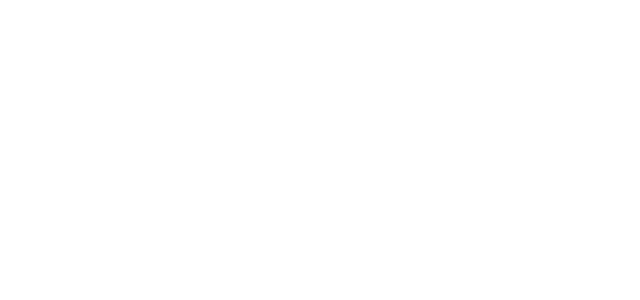
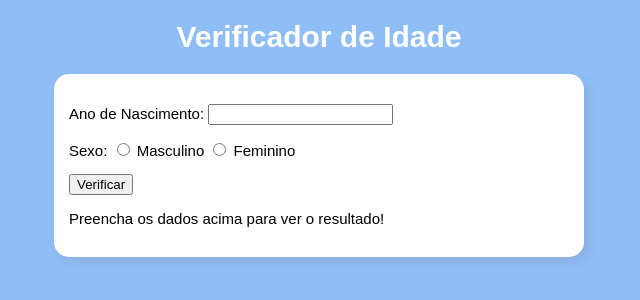
Before and after one commit to oharaju/verificador-idade, a plain HTML site: page index.html in a window 1280 px wide. Shown: the whole page, without its empty margins (321-961 px from the left). Drawn offline with Linux system fonts and the light colour scheme.

Commit message:
add styling file

```diff
--- a/index.html
+++ b/index.html
@@ -1,11 +1,32 @@
 <!DOCTYPE html>
-<html lang="en">
+<html lang="pt-br">
   <head>
     <meta charset="UTF-8">
     <meta http-equiv="X-UA-Compatible" content="IE=edge">
     <meta name="viewport" content="width=device-width, initial-scale=1.0">
-  <title>Document</title>
+    <link rel="stylesheet" href="./styles.css">
+    <title>Verificador de Idades</title>
   </head>
   <body>
+    <header>
+      <h1>Verificador de Idade</h1>
+    </header>
+    <section>
+      <div>
+        <p>Ano de Nascimento:
+          <input type="number" class="anoNascimento">
+        </p>
+        <p>Sexo:
+          <input type="radio" class="masc" name="sex">
+          <label>Masculino</label>
+          <input type="radio" class="fem" name="sex">
+          <label>Feminino</label>
+        </p>
+        <button onclick="verificar()">Verificar</button>
+      </div>
+      <div>
+        <p class="resultado">Preencha os dados acima para ver o resultado!</p>
+      </div>
+    </section>
   </body>
 </html>
--- /dev/null
+++ b/styles.css
@@ -0,0 +1,18 @@
+body {
+  background-color: rgb(142, 190, 245);
+  font:normal 15px Arial;
+}
+
+header {
+  color: rgb(255, 255, 255);
+  text-align: center;
+}
+
+section {
+  background-color: rgb(255, 255, 255);
+  border-radius: 15px;
+  padding: 15px;
+  width: 500px;
+  margin: auto;
+  box-shadow: 5px 5px 10px rgba(131, 79, 79, 0.116);
+}
```
Lines whose indentation alone changed are shown as unchanged.
